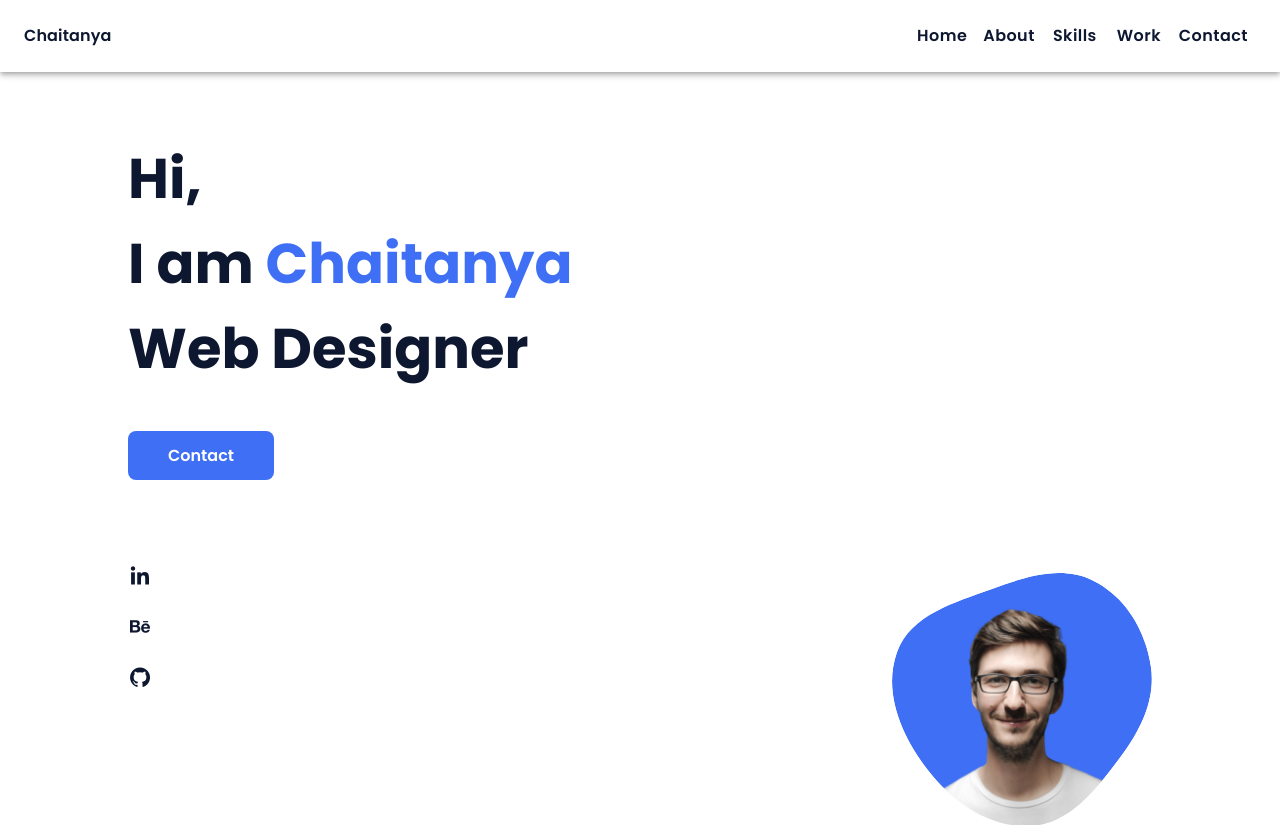
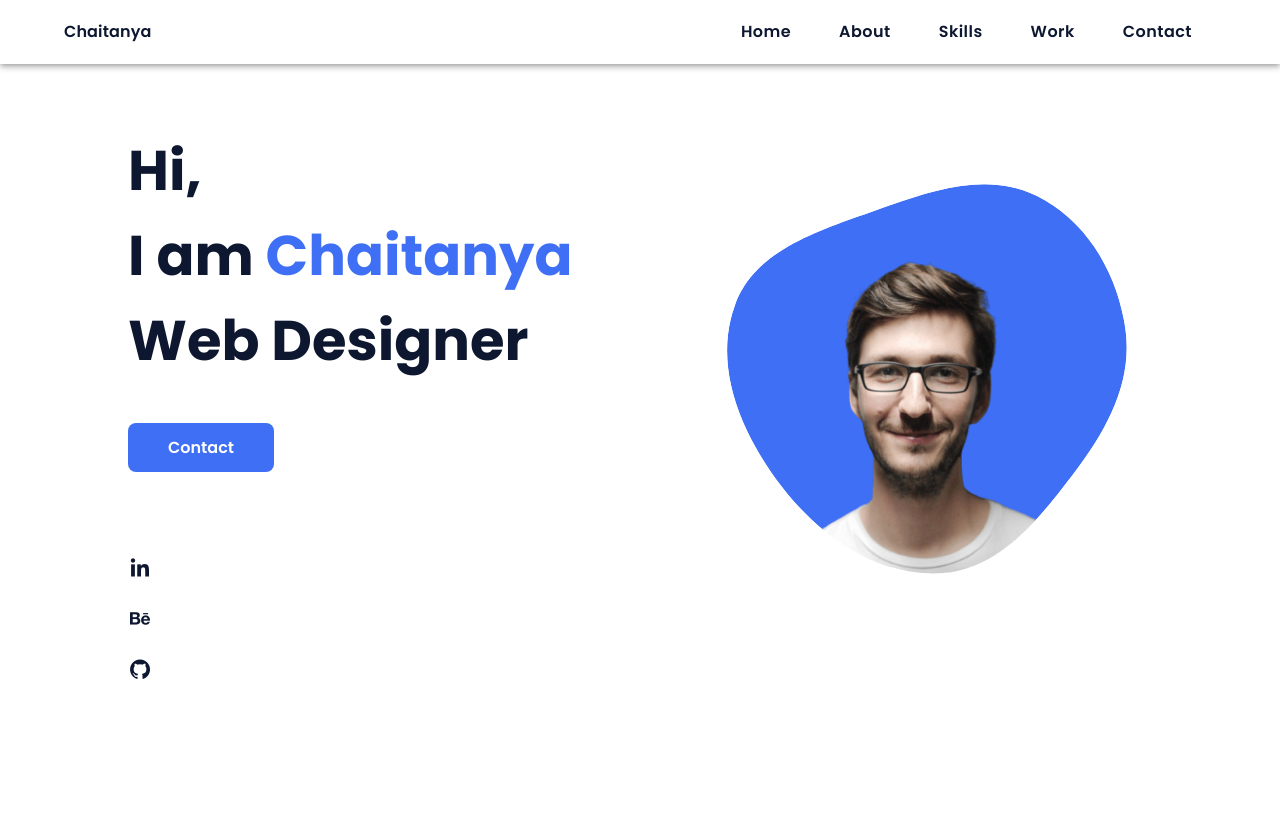
Before and after one commit to Chaitanya037/react-materialui-training, a React (Vite) app: page / in a window 1280 px wide. Shown: the top 825 px of the page. Built offline with nearby package versions, Linux system fonts and the light colour scheme.

Commit message:
Changes to Intro and Navigation

```diff
--- a/package.json
+++ b/package.json
@@ -13,10 +13,11 @@
     "deploy": "gh-pages -d dist"
   },
   "dependencies": {
-    "@emotion/react": "^11.13.0",
+    "@emotion/react": "^11.13.3",
     "@emotion/styled": "^11.13.0",
     "@mui/icons-material": "^5.16.6",
-    "@mui/material": "^5.16.5",
+    "@mui/material": "^5.16.7",
+    "@mui/styles": "^6.0.2",
     "aos": "^2.3.4",
     "react": "^18.2.0",
     "react-dom": "^18.2.0"
--- a/src/components/molecules/Intro.jsx
+++ b/src/components/molecules/Intro.jsx
@@ -1,14 +1,16 @@
 /* eslint-disable react/no-unknown-property */
+import {Box} from '@mui/material';
 import perfil from "../../assets/img/perfil.png";
-import './Intro.css';
+import "./Intro.css";
 
 const Intro = () => {
   return (
     <section data-aos="fade-down" className="home bd-grid" id="home">
       <div className="home__data">
         <h1 className="home__title">
-          Hi,<br /> I am <span className="home__title-color">Chaitanya</span><br /> Web
-          Designer
+          Hi,
+          <br /> I am <span className="home__title-color">Chaitanya</span>
+          <br /> Web Designer
         </h1>
         <a href="#" className="button">
           Contact
@@ -25,17 +27,39 @@ const Intro = () => {
           <i className="bx bxl-github"></i>
         </a>
       </div>
-      <div className="home__img">
-        <svg className="home__blob" viewBox="0 0 479 467">
-          <mask id="mask0"  mask-type="alpha">
+      <Box
+        className="home__img"
+        sx={{
+          position: "absolute",
+          width: "450px",
+          height: "auto",
+          display: "flex",
+          bottom: "33%",
+          justifyContent: "center",
+          alignItems: "center",
+        }}
+      >
+        <svg
+          className="home__blob"
+          viewBox="0 0 479 467"
+          style={{ width: "100%", maxWidth: "400px", height: "auto" }}
+        >
+          <mask id="mask0" mask-type="alpha">
             <path d="M9.19024 145.964C34.0253 76.5814 114.865 54.7299 184.111 29.4823C245.804 6.98884 311.86 -14.9503 370.735 14.143C431.207 44.026 467.948 107.508 477.191 174.311C485.897 237.229 454.931 294.377 416.506 344.954C373.74 401.245 326.068 462.801 255.442 466.189C179.416 469.835 111.552 422.137 65.1576 361.805C17.4835 299.81 -17.1617 219.583 9.19024 145.964Z" />
           </mask>
           <g mask="url(#mask0)">
             <path d="M9.19024 145.964C34.0253 76.5814 114.865 54.7299 184.111 29.4823C245.804 6.98884 311.86 -14.9503 370.735 14.143C431.207 44.026 467.948 107.508 477.191 174.311C485.897 237.229 454.931 294.377 416.506 344.954C373.74 401.245 326.068 462.801 255.442 466.189C179.416 469.835 111.552 422.137 65.1576 361.805C17.4835 299.81 -17.1617 219.583 9.19024 145.964Z" />
-            <image className="home__blob-img" x="50" y="60" href={perfil} />
+            <image
+              className="home__blob-img"
+              x="50"
+              y="60"
+              href={perfil}
+              width="300px"
+              height="100%"
+            />
           </g>
         </svg>
-      </div>
+      </Box>
     </section>
   );
 };
--- a/src/components/navigation/Header.jsx
+++ b/src/components/navigation/Header.jsx
@@ -24,7 +24,7 @@ const Header = () => {
 
   return (
     <AppBar component="nav" position="static" sx={{ backgroundColor: "#fff" }}>
-      <Container maxWidth="xl">
+      <Container maxWidth="lg">
         <Toolbar disableGutters>
           <Typography
             variant="h6"
@@ -117,6 +117,7 @@ const Header = () => {
                   fontSize: "var(--normal-font-size)",
                   color: "var(--second-color)",
                   textTransform: "none",
+                  padding: "0 1.5rem"
                 }}
               >
                 {page}
```
Also changed, not shown: 1 other file (tests, documents, lock files or other folders).
